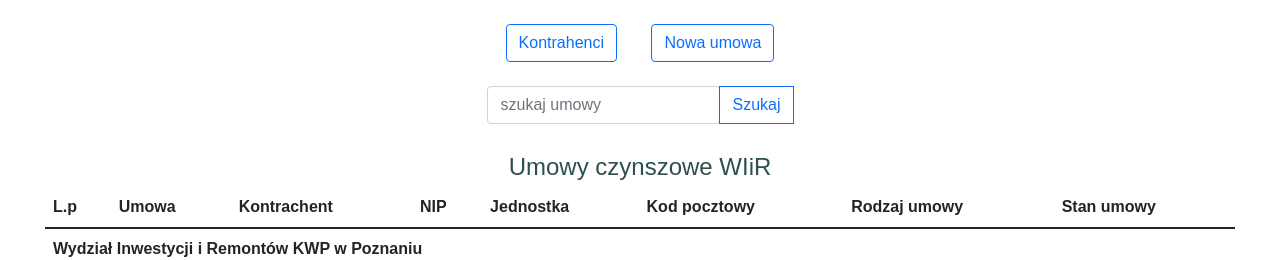
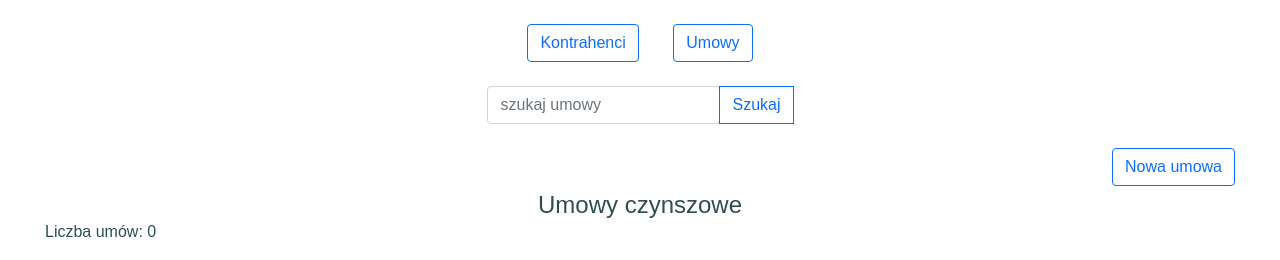
Before and after one commit to Hypnos86/WIiR-APP, a Django app: page /contracts/ in a window 1280 px wide. Shown: the part 73-333 px from the top of the page. Run offline with Django 3.2, Linux system fonts and the light colour scheme; data that the repository does not hold is empty; some libraries are stand-ins or nearby versions.

Commit message:
Stylowanie button na umowach

```diff
--- a/contractors/templates/contractors/contractorsselllist.html
+++ b/contractors/templates/contractors/contractorsselllist.html
@@ -15,8 +15,8 @@
     </div>
 </section>
 <div class="row">
-    <div class="col-md-6 moj-button-left"><a href="{%url 'contracts:menu_contractsimmovables'%}"><button type="button" class="btn btn-outline-primary">Cofni</button></a></div>
-    <div class="col-md-6 moj-button-right"><a href="{%url 'contractors:new_contractorsell'%}"><button type="button" class="btn btn-outline-primary">Nowy kontrahent</button></a></div>
+    <div class="col-md-6 moj-button-left"><a href="{%url 'contractors:new_contractorsell'%}"><button type="button" class="btn btn-outline-primary">Nowy kontrahent</button></a></div>
+    <div class="col-md-6 moj-button-right"><a id="button-nowa-umowa" href="{%url 'contracts:new_contractsimmovables'%}"><button class="btn btn-outline-primary button-choise-contracts">Nowa umowa</button></a></div>
 </div>
 <div class="kontrahenci-title">
     <h4>Kontrahenci umów czynszowych WIiR</h4>
--- a/contracts/templates/basic_contracts.html
+++ b/contracts/templates/basic_contracts.html
@@ -4,7 +4,8 @@
 {%block content%}
 <div class="chose-contracts">
     <a id="button-kontrahenci" href="{%url 'contractors:contractorssell_list'%}" class="btn btn-outline-primary button-choise-contracts" ><span>Kontrahenci</span></a>
-    <a id="button-nowa-umowa" href="{%url 'contracts:new_contractsimmovables'%}"><button class="btn btn-outline-primary button-choise-contracts">Nowa umowa</button></a>
+    <a id="button-nowa-umowa" href="{%url 'contracts:menu_contractsimmovables'%}"><button class="btn btn-outline-primary button-choise-contracts">Umowy</button></a>
+
 </div>
 {%block contracts%}
 {%endblock%}
--- a/contracts/templates/contracts/contractlist.html
+++ b/contracts/templates/contracts/contractlist.html
@@ -11,8 +11,12 @@
         </form>
     </div>
 </section>
-<div class="umowy-title">
-    <h4>Umowy czynszowe WIiR</h4>
+<div class="row">
+    <div class="col-md-12 moj-button-right"><a href="{%url 'contractors:new_contractorsell'%}"><button type="button" class="btn btn-outline-primary">Nowa umowa</button></a></div>
+</div>
+<div class="kontrahenci-title">
+    <h4>Umowy czynszowe</h4>
+    <p><span>Liczba umów: {{contrsum}}</span></p>
 </div>
 <table class="table table-hover my-table">
     <thead>
--- a/contracts/views.py
+++ b/contracts/views.py
@@ -13,10 +13,10 @@ def menu_contractsimmovables(request):
     if q:
         contracts = contracts.filter(nazwa__icontains=q)
         return render(request, 'contracts/contractlist.html',
-                      {'contracts': contracts, "consellsum": contrsum, "query": query})
+                      {'contracts': contracts, "contrsum": contrsum, "query": query})
     else:
         return render(request, 'contracts/contractlist.html',
-                      {'contracts': contracts, "consellsum": contrsum, "search": search})
+                      {'contracts': contracts, "contrsum": contrsum, "search": search})
 
 
 def new_contractsimmovables(request):
```
